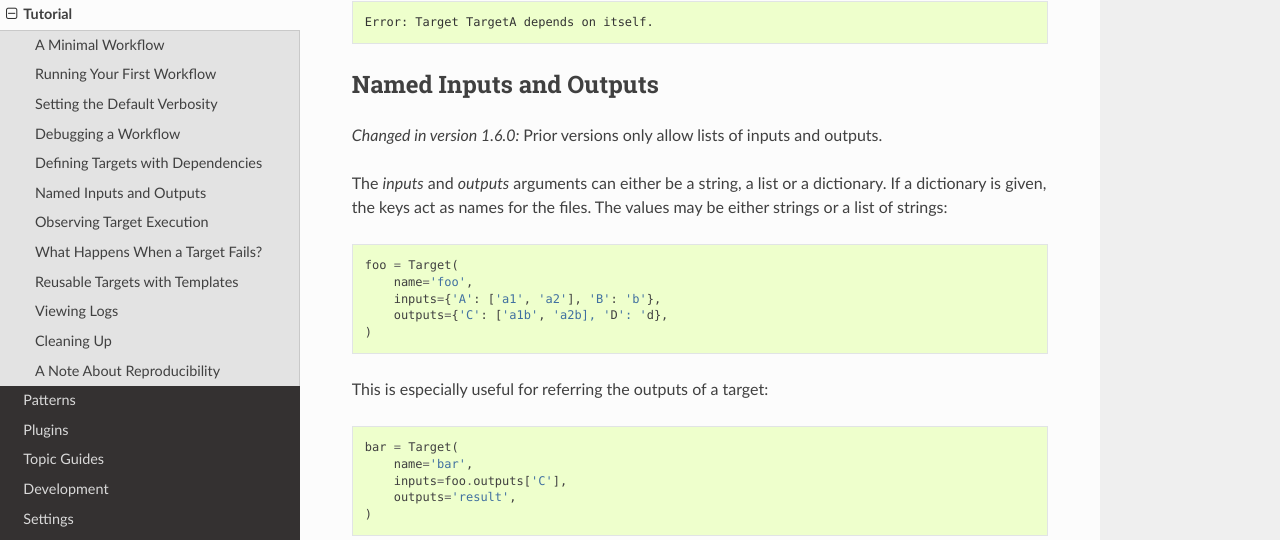
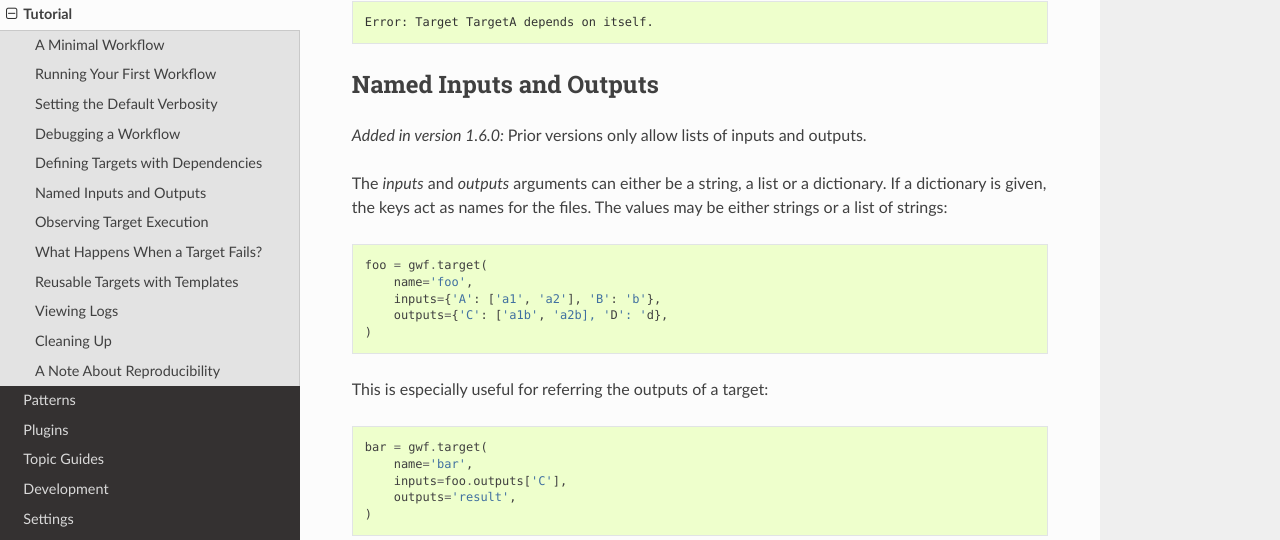
Before and after one commit to gwforg/gwf, a Sphinx documentation site: the page built from docs/tutorial.rst, in a window 1280 px wide and 900 px high, scrolled down 5870 px. Shown: the part 132-672 px from the top of the window. Built offline with Sphinx 7.4.7 and the Read the Docs theme 2.0.0, drawn with Linux system fonts in a browser that asks for light colours.

```diff
--- a/docs/tutorial.rst
+++ b/docs/tutorial.rst
@@ -297,22 +297,26 @@ Run this workflow. You should see the following:
 Named Inputs and Outputs
 ========================
 
-.. versionchanged:: 1.6.0
+.. versionadded:: 1.6.0
     Prior versions only allow lists of inputs and outputs.
 
 The *inputs* and *outputs* arguments can either be a string, a list or a
 dictionary. If a dictionary is given, the keys act as names for the files. The
-values may be either strings or a list of strings::
+values may be either strings or a list of strings:
 
-    foo = Target(
+.. code-block:: python
+
+    foo = gwf.target(
         name='foo',
         inputs={'A': ['a1', 'a2'], 'B': 'b'},
         outputs={'C': ['a1b', 'a2b], 'D': 'd},
     )
 
-This is especially useful for referring the outputs of a target::
+This is especially useful for referring the outputs of a target:
 
-    bar = Target(
+.. code-block:: python
+
+    bar = gwf.target(
         name='bar',
         inputs=foo.outputs['C'],
         outputs='result',
```
